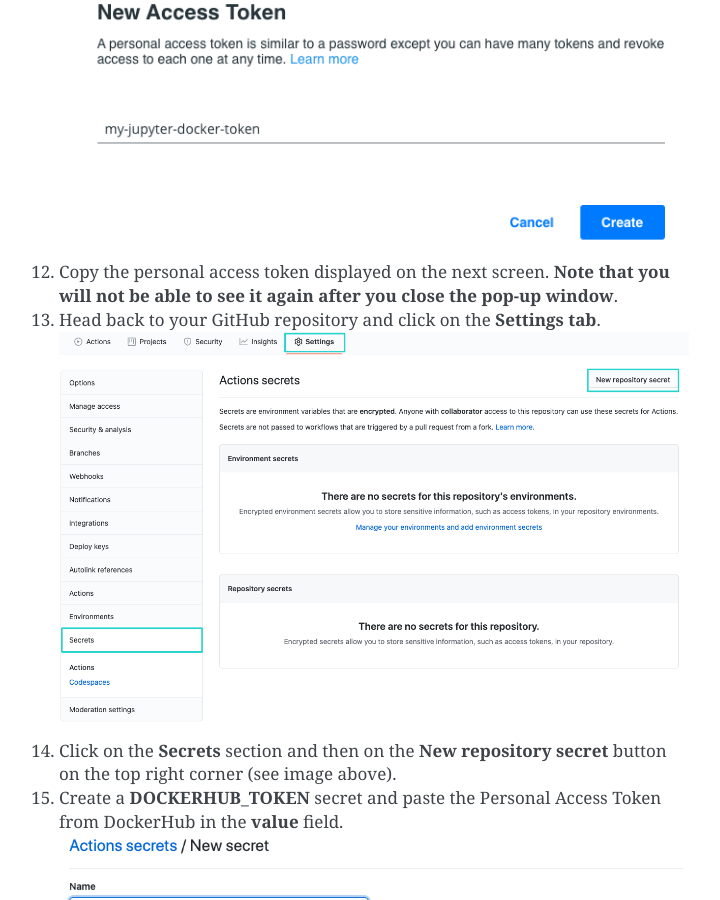
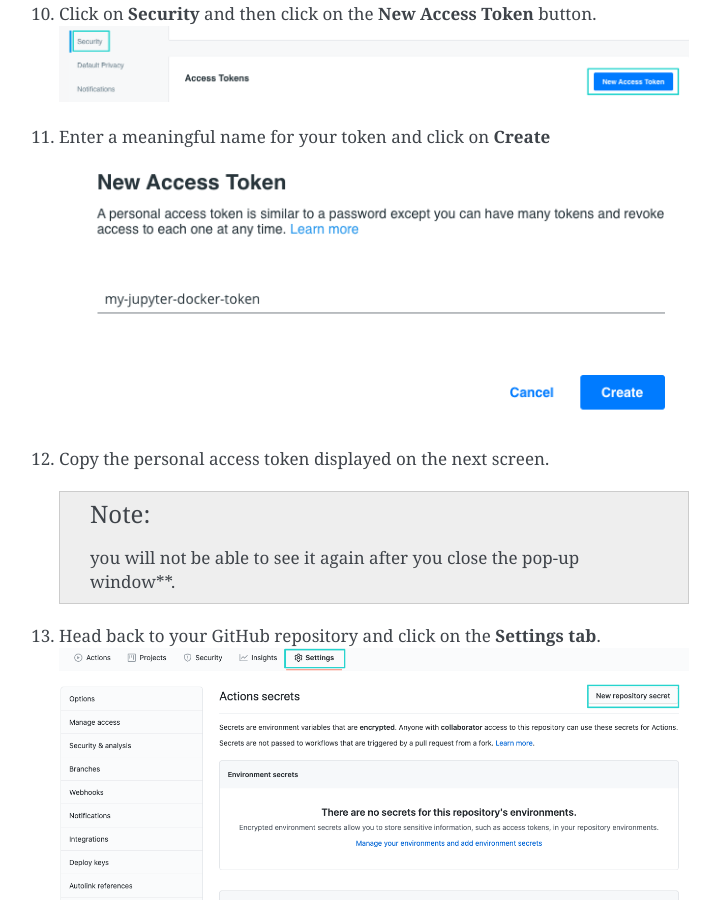
Before and after one commit to jupyter/docker-stacks, a Sphinx documentation site: the page built from docs/contributing/stacks.md, in a window 1280 px wide and 900 px high, scrolled down 5238 px. Shown: the whole window, without its empty margins (391-1111 px from the left). Built offline with Sphinx 7.4.7, drawn with Linux system fonts in a browser that asks for light colours.

Commit message:
More notes

````diff
--- a/docs/contributing/stacks.md
+++ b/docs/contributing/stacks.md
@@ -119,7 +119,11 @@ you merge a GitHub pull request to the master branch of your project.
 11. Enter a meaningful name for your token and click on **Create**
     ![DockerHub - New Access Token page with the name field set to "my-jupyter-docker-token"](../_static/docker-org-create-token.png)
 12. Copy the personal access token displayed on the next screen.
-    **Note that you will not be able to see it again after you close the pop-up window**.
+
+    ```{note}
+    you will not be able to see it again after you close the pop-up window**.
+    ```
+
 13. Head back to your GitHub repository and click on the **Settings tab**.
     ![GitHub page with the the "Setting" tab active and a rectangle highlighting the "New repository secret" button in the UI](../_static/github-create-secrets.png)
 14. Click on the **Secrets** section and then on the **New repository secret** button on the top right corner (see image above).
````
Also changed, not shown: docs/using/common.md (+4 -1 lines), docs/using/specifics.md (+9 -3 lines), examples/docker-compose/README.md.
